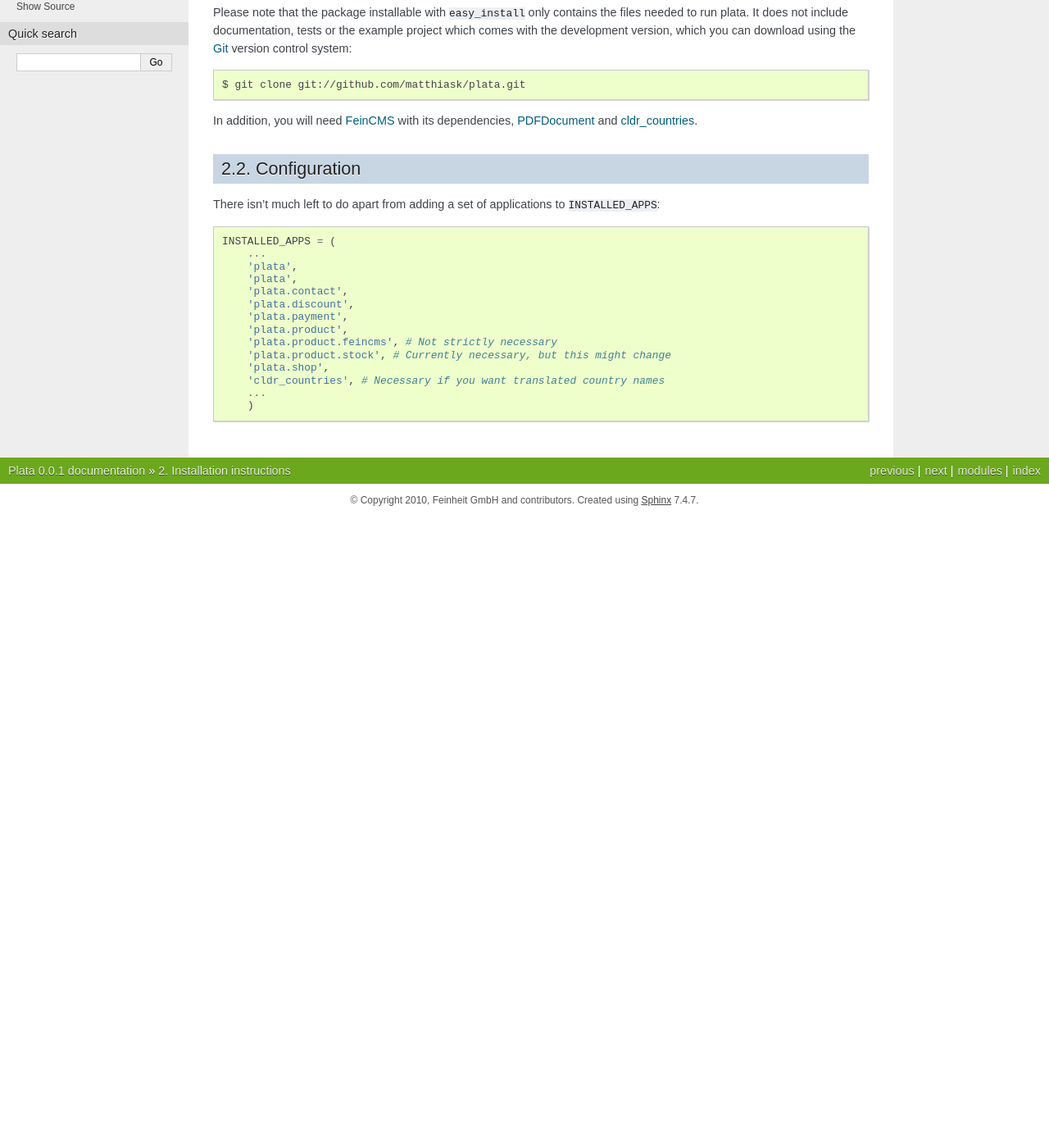
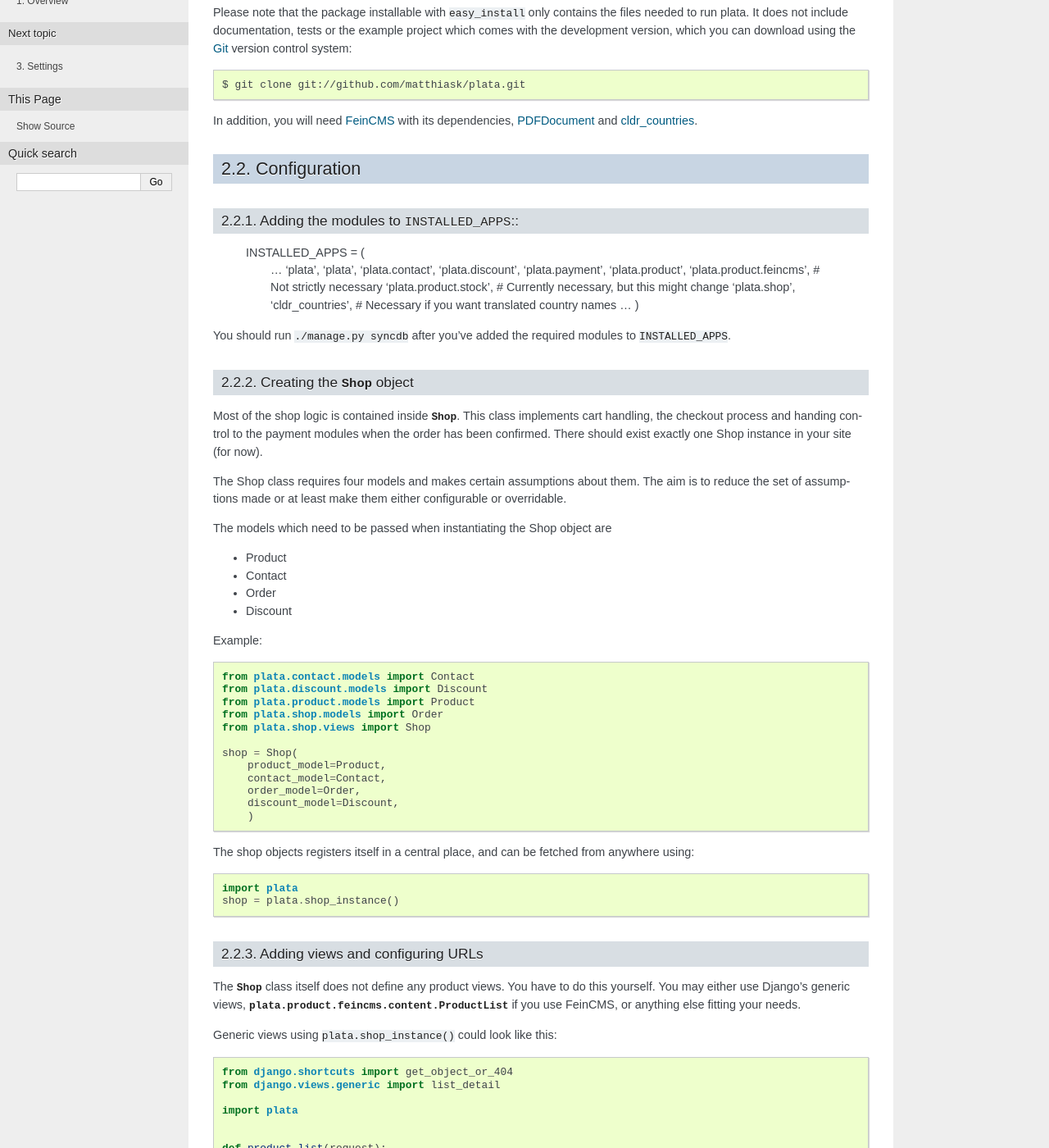
Before and after one commit to matthiask/plata, a Sphinx documentation site: the page built from docs/installation.txt, in a window 1280 px wide and 1400 px high, scrolled down 353 px. Shown: the whole window at 82% size. Built offline with Sphinx 7.4.7, drawn with Linux system fonts in a browser that asks for light colours; before the commit the page ends 983 px from its top, so only the background shows below that; some of the changed text lies outside the part shown.

Commit message:
Add some clumsy installation and configuration documentation

```diff
--- a/docs/installation.txt
+++ b/docs/installation.txt
@@ -37,8 +37,8 @@ and cldr_countries_.
 Configuration
 =============
 
-There isn't much left to do apart from adding a set of applications to
-``INSTALLED_APPS``::
+Adding the modules to ``INSTALLED_APPS``::
+------------------------------------------
 
     INSTALLED_APPS = (
         ...
@@ -54,3 +54,97 @@ There isn't much left to do apart from adding a set of applications to
         'cldr_countries', # Necessary if you want translated country names
         ...
         )
+
+You should run ``./manage.py syncdb`` after you've added the required modules
+to ``INSTALLED_APPS``.
+
+
+Creating the :class:`~plata.shop.views.Shop` object
+---------------------------------------------------
+
+Most of the shop logic is contained inside :class:`~plata.shop.views.Shop`.
+This class implements cart handling, the checkout process and handing control
+to the payment modules when the order has been confirmed. There should exist
+exactly one Shop instance in your site (for now).
+
+The Shop class requires four models and makes certain assumptions about them.
+The aim is to reduce the set of assumptions made or at least make them
+either configurable or overridable.
+
+The models which need to be passed when instantiating the Shop object are
+
+* Product
+* Contact
+* Order
+* Discount
+
+Example::
+
+    from plata.contact.models import Contact
+    from plata.discount.models import Discount
+    from plata.product.models import Product
+    from plata.shop.models import Order
+    from plata.shop.views import Shop
+
+    shop = Shop(
+        product_model=Product,
+        contact_model=Contact,
+        order_model=Order,
+        discount_model=Discount,
+        )
+
+The shop objects registers itself in a central place, and can be fetched from
+anywhere using::
+
+    import plata
+    shop = plata.shop_instance()
+
+
+Adding views and configuring URLs
+---------------------------------
+
+The :class:`~plata.shop.views.Shop` class itself does not define any product
+views. You have to do this yourself. You may either use Django's generic views,
+:class:`plata.product.feincms.content.ProductList` if you use FeinCMS, or
+anything else fitting your needs.
+
+Generic views using ``plata.shop_instance()`` could look like this::
+
+    from django.shortcuts import get_object_or_404
+    from django.views.generic import list_detail
+
+    import plata
+
+
+    def product_list(request):
+        shop = plata.shop_instance()
+
+        return list_detail.object_list(request,
+            queryset=shop.product_model.objects.active(),
+            paginate_by=10,
+            template_name='product/product_list.html',
+            )
+
+
+    def product_detail(request, object_id):
+        shop = plata.shop_instance()
+
+        return shop.product_detail(request,
+            get_object_or_404(shop.product_model.objects.active(), pk=object_id),
+            )
+
+``shop.product_detail`` behaves similar to Django's generic views. It handles
+adding articles to the cart.
+
+Next, you need to add the Shop's URLs to your URLconf::
+
+    from django.conf.urls.defaults import *
+    from myapp.views import shop
+
+    urlpatterns = patterns('',
+        url(r'^shop/', include(shop.urls),
+        url(r'^products/$', 'myapp.views.product_list',
+            name='plata_product_list'),
+        url(r'^products/(?P<object_id>\d+)/$', 'myapp.views.product_detail',
+            name='plata_product_detail'),
+    )
```
